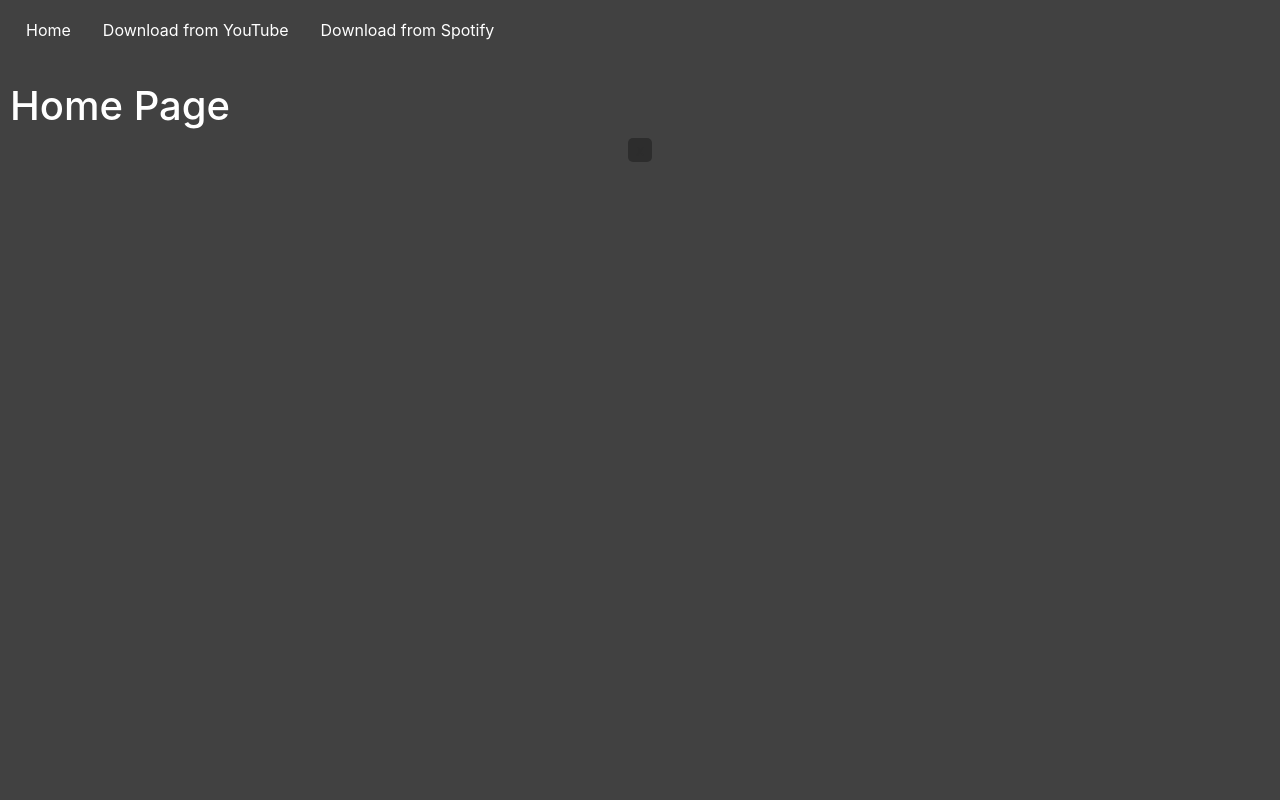
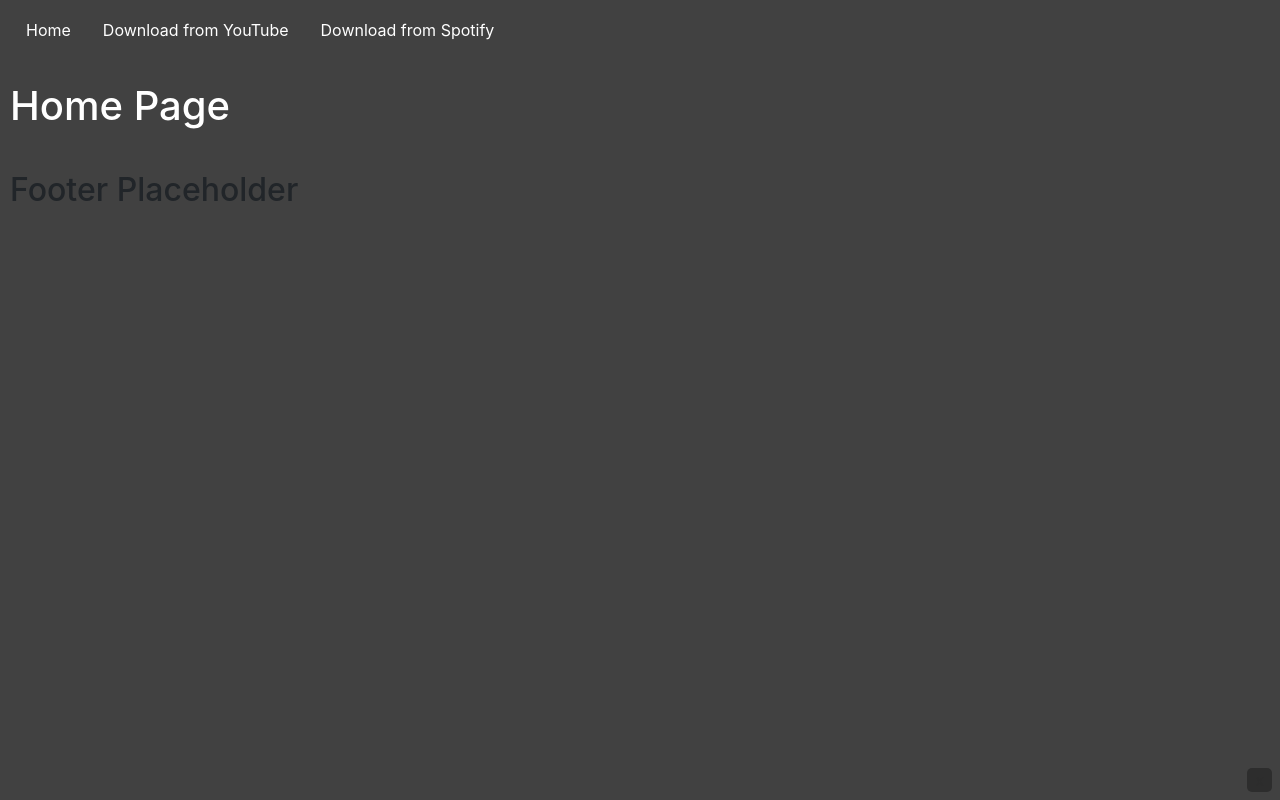
Before and after one commit to NicholasBalsom/YouTube2mp3, a Django app: page / in a window 1280 px wide. Run offline with Django 5.2, Linux system fonts and the light colour scheme; some libraries are stand-ins or nearby versions.

Commit message:
more stuff

```diff
--- a/mysite/yt2mp3/static/yt2mp3/styles.css
+++ b/mysite/yt2mp3/static/yt2mp3/styles.css
@@ -42,7 +42,7 @@ hr {
     position: relative;
     border: none;
     height: 0.035vh;
-    background: var(--color-dark-grey);
+    background: black;
 }
 div.form-group {
     max-width: fit-content;
@@ -60,13 +60,14 @@ input {
     border-radius: 5px;
     border-style: none;
     box-shadow: none;
+    outline-style: none;
     padding: 0vh 1vh 0vh 1vh;
 }
 
 button.toggle-theme {
-    max-width: fit-content;
-    margin-left: auto;
-    margin-right: auto;
+    position: absolute;
+    right: 1vh;
+    bottom: 1vh;
     color: var(--color-dark-grey);
     background: var(--color-dark-grey);
     border-color: var(--color-dark-grey);
--- a/mysite/yt2mp3/templates/yt2mp3/layout.html
+++ b/mysite/yt2mp3/templates/yt2mp3/layout.html
@@ -32,5 +32,10 @@
 
 
     <button class="toggle-theme" onclick="ThemeToggle()"> x </button>
+
+    <hr>
+    <footer>
+        <h2>Footer Placeholder</h2>
+    </footer>
 </body>
 </html>
```
